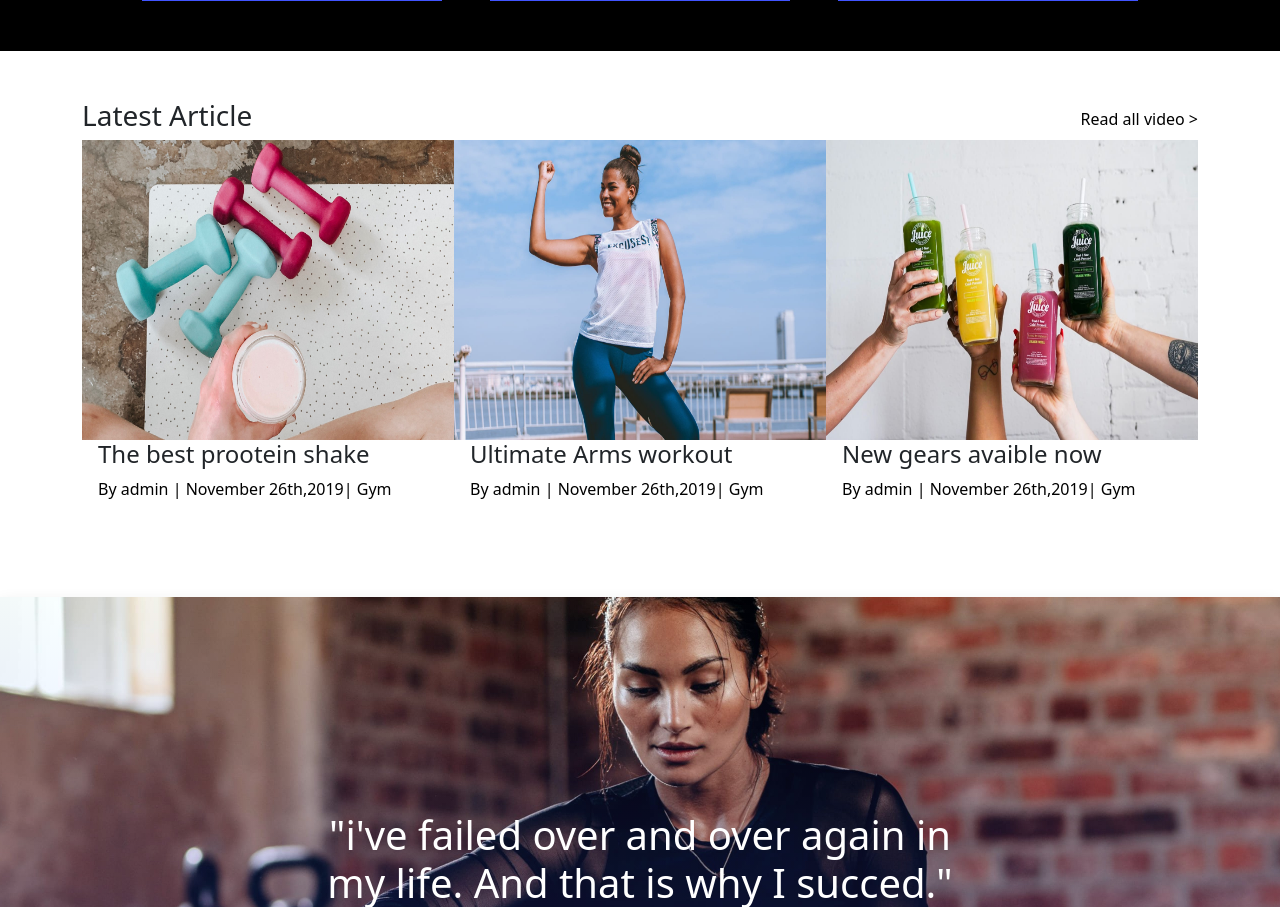
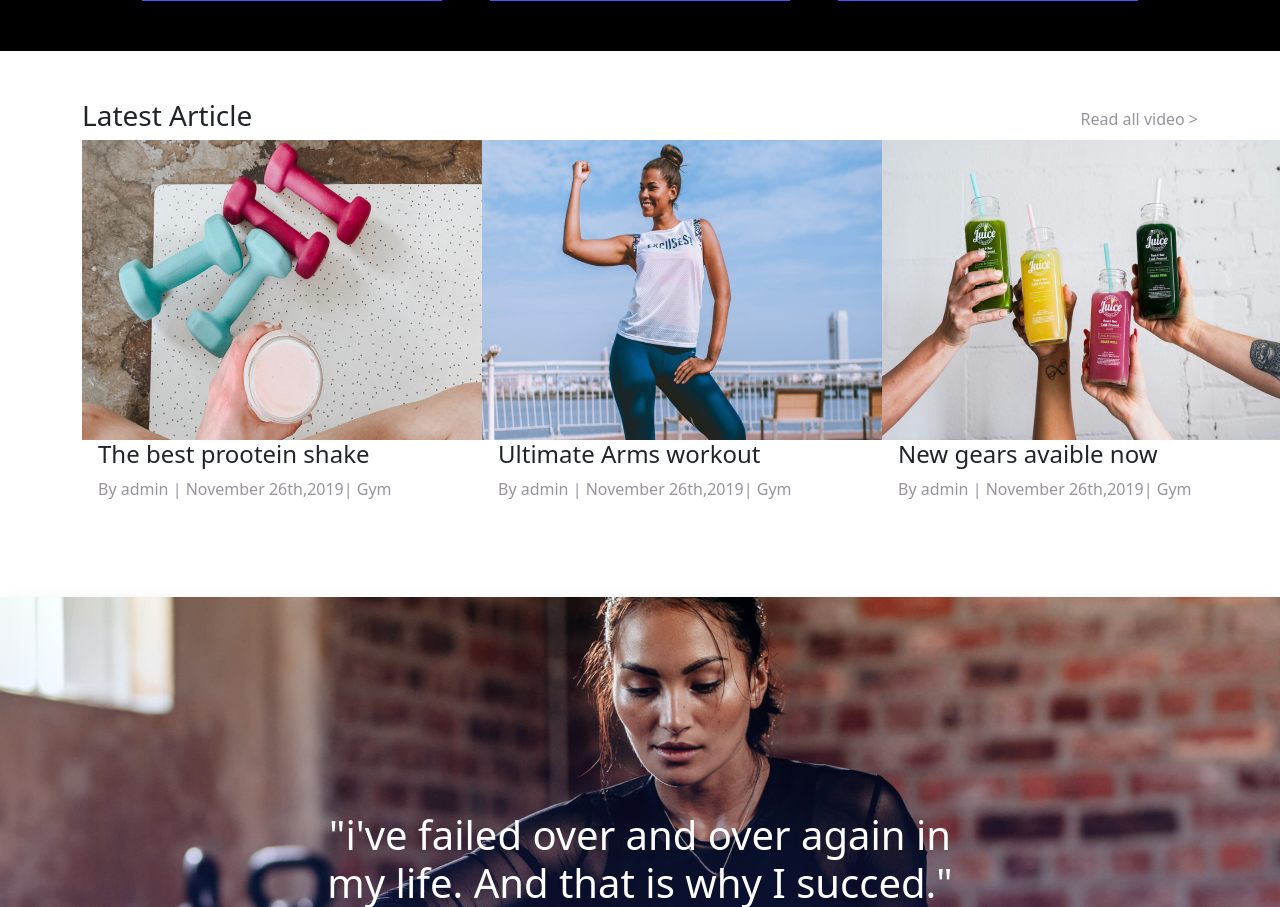
Before and after one commit to matteo2302/proj-html-vuejs, a Vue app: page / in a window 1280 px wide. Shown: the part 3969-4876 px from the top of the page. Built offline with nearby package versions, Linux system fonts and the light colour scheme.

Commit message:
latest content

```diff
--- a/src/components/AppLatestCont.vue
+++ b/src/components/AppLatestCont.vue
@@ -1,29 +1,44 @@
 <script>
-export default{
+export default {
 }
 </script>
 <template>
-<div class="latest-cont my-5 container">
-    <div class="d-flex align-items-center justify-content-between"><h3>Latest Article</h3> <a href="#">Read all video ></a></div>
-    <div class="videos d-flex row-cols-3 g-2">
-        <div class="col"><img src="../assets/blog4-2x.jpg" alt="video"><h4 class="ps-3">The best prootein shake</h4><a class="ps-3" href="#">By admin | November 26th,2019| Gym</a></div>
-        <div class="col"><img src="../assets/blog1-2x.jpg" alt="video"><h4 class="ps-3">Ultimate Arms workout</h4><a class="ps-3" href="#">By admin | November 26th,2019| Gym</a></div>
-        <div class="col"><img src="../assets/blog3-2x.jpg" alt="video"><h4 class="ps-3">New gears avaible now</h4><a class="ps-3" href="#">By admin | November 26th,2019| Gym</a></div>
+    <div class="latest-cont my-5 container">
+        <div class="d-flex align-items-center justify-content-between">
+            <h3>Latest Article</h3> <a href="#">Read all video ></a>
+        </div>
+        <div class="videos d-flex row-cols-3 justify-content-between">
+            <div class="col"><img src="../assets/blog4-2x.jpg" alt="video">
+                <h4 class="ps-3">The best prootein shake</h4><a class="ps-3" href="#">By admin | November 26th,2019| Gym</a>
+            </div>
+            <div class="col"><img src="../assets/blog1-2x.jpg" alt="video">
+                <h4 class="ps-3">Ultimate Arms workout</h4><a class="ps-3" href="#">By admin | November 26th,2019| Gym</a>
+            </div>
+            <div class="col"><img src="../assets/blog3-2x.jpg" alt="video">
+                <h4 class="ps-3">New gears avaible now</h4><a class="ps-3" href="#">By admin | November 26th,2019| Gym</a>
+            </div>
+        </div>
     </div>
-</div>
 </template>
-<style scoped>
-.latest-cont{
+<style lang="scss" scoped>
+.latest-cont {
     height: 450px;
 }
-.videos{
+
+.videos {
     height: 300px;
     margin-bottom: 100px;
-    img{
+
+    img {
         width: 100%;
     }
 }
-a{
-    color: black;
+
+a {
+    color: #98939F;
 }
-</style>
+
+.col {
+    width: 400px;
+
+}</style>
```
